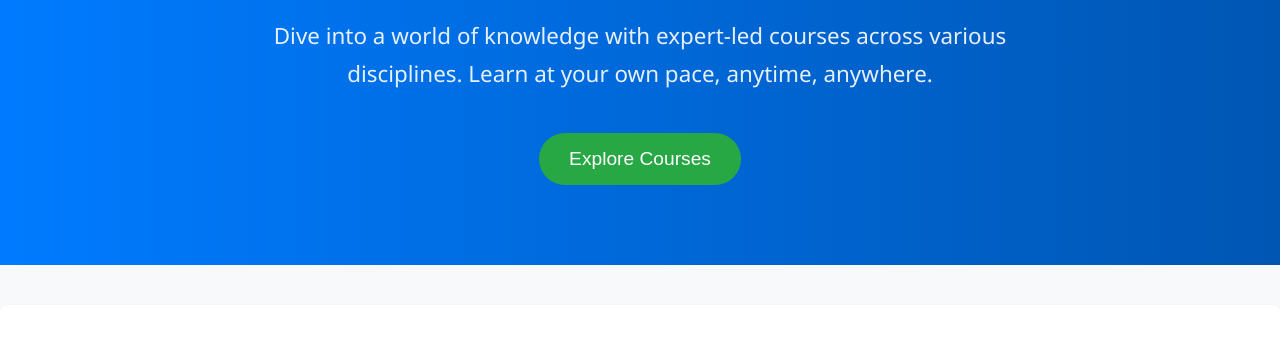
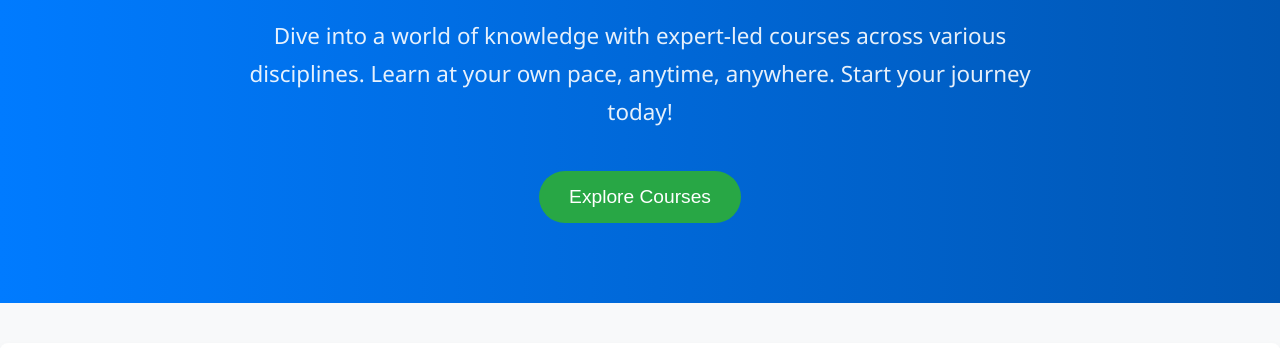
Before and after one commit to L15-16-WS/eduplatform1, a plain HTML site: page index.html in a window 1280 px wide. Shown: the part 452-800 px from the top of the page. Drawn offline with Linux system fonts and the light colour scheme.

Commit message:
Refine homepage content and hero section

```diff
--- a/index.html
+++ b/index.html
@@ -25,7 +25,7 @@
         <section class="hero">
             <div class="container">
                 <h2>Unlock Your Potential with Our Online Courses</h2>
-                <p>Dive into a world of knowledge with expert-led courses across various disciplines. Learn at your own pace, anytime, anywhere.</p>
+                <p>Dive into a world of knowledge with expert-led courses across various disciplines. Learn at your own pace, anytime, anywhere. Start your journey today!</p>
                 <button id="exploreCoursesBtn">Explore Courses</button>
             </div>
         </section>
```
